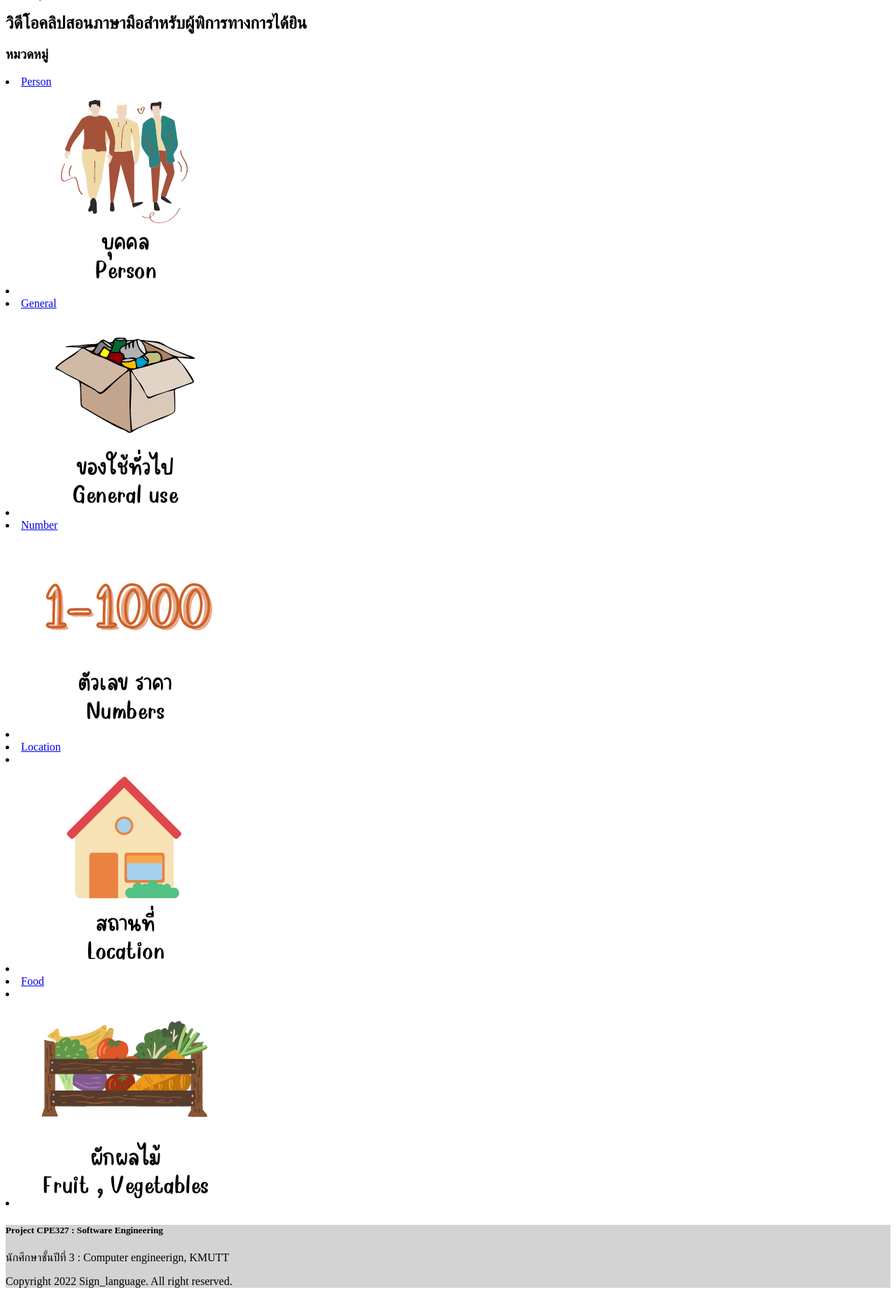
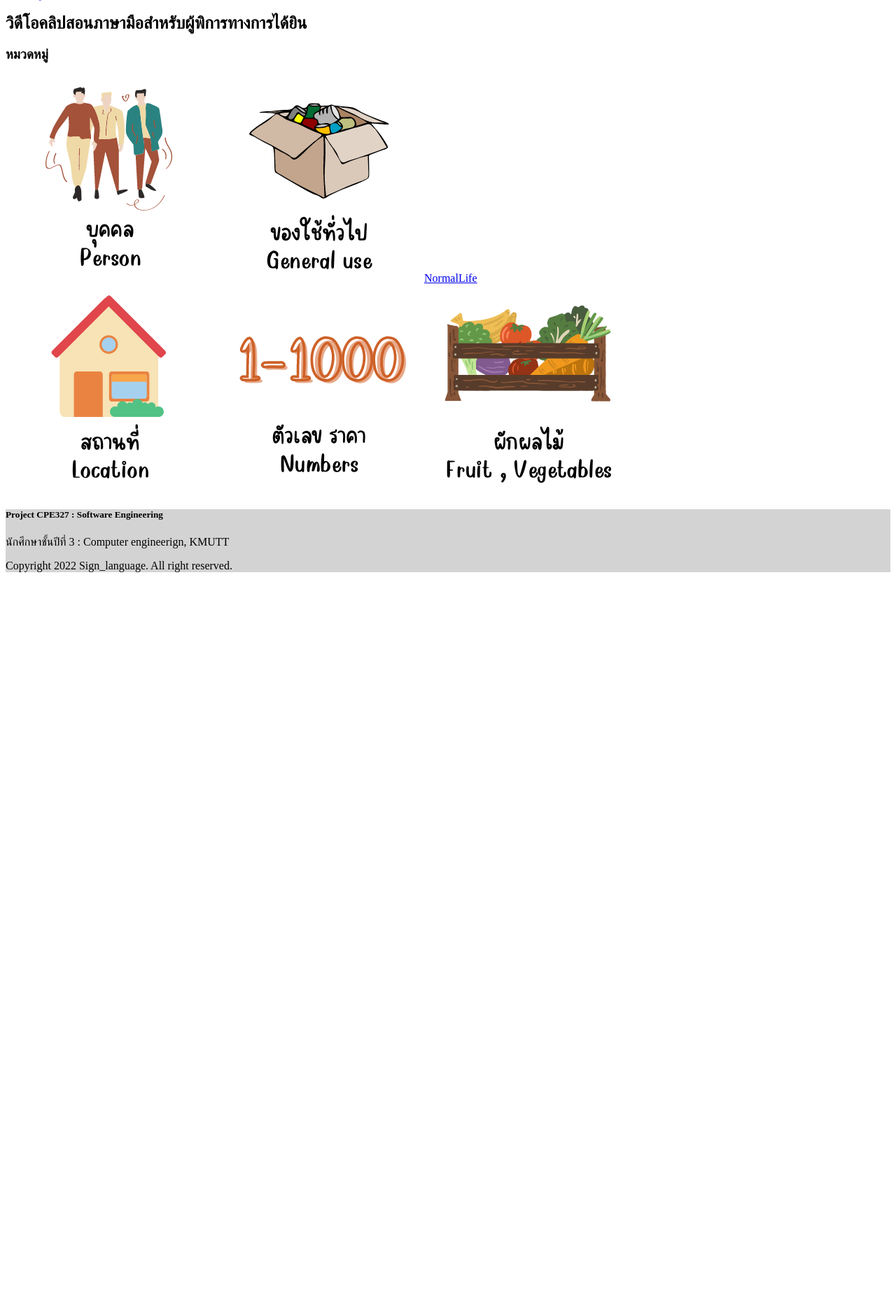
Before and after one commit to NutSuwijuk/CPE327_Project, a Django app: page / in a window 1280 px wide. Shown: the part 44-1901 px from the top of the page at 70% size. After the commit the page ends 862 px from the top, so only its background shows below. Run offline with Django 3.2, Linux system fonts and the light colour scheme.

Commit message:
edit category

```diff
--- a/lab4/settings.py
+++ b/lab4/settings.py
@@ -82,7 +82,7 @@ DATABASES = {
 'NAME': 'CPE327',
 'USER': 'postgres',
 #'PASSWORD': 'nut3044',
-# 'PASSWORD' : '220125',
+'PASSWORD' : '220125',
 # 'PASSWORD' : 'P_Supakorn.46',
 #'PASSWORD' : 'Cimo1234',
 'HOST': 'localhost',
--- a/report/templates/category.html
+++ b/report/templates/category.html
@@ -16,30 +16,25 @@
         <a href= 'about' >เกี่ยวกับ</a>
     </header>
 
-    <div>
+    <div class = "CategoryHead">
         <h2>วิดีโอคลิปสอนภาษามือสำหรับผู้พิการทางการได้ยิน</h2>
         <h3>หมวดหมู่</h3>
-        {% for category in context %}
-            <div style="background-color: rgb(244, 179, 250);">
-                <!-- <h4><a href="{% url 'in_category' in_category.id %}">{{ in_category.title }}</a></h4>
-                <p>{{ in_category.id }}</p> -->
-                <li><a href="#">{{category.title}}</a></li>
-            </div>
+    </div>
+    <div class = "Category1">
+        {% comment %} <li><a href="Person">Person</a></li> {% endcomment %}
+        <span><a href="Person"><img src="/static/type/person.png"></a></span>
+        {% comment %} <li><a href="General">General</a></li> {% endcomment %}
+        <span><a href="General"><img src="/static/type/general.png"></a></span>
+        <span><a href="NormalLife">NormalLife</a><span>
 
-        {% empty %}
-            <li><a href="Person">Person</a></li>
-                <li><a href="Person"><img src="/static/type/person.png"></a></li>
-            <li><a href="General">General</a></li>
-                <li><a href="General"><img src="/static/type/general.png"></a></li>
-            <li><a href="Number">Number</a></li>
-                <li><a href="Number"><img src="/static/type/number.png" ></a></li>
-            <li><a href="Location">Location</a><li>
-                <li><a href="Location"><img src="/static/type/location.png" ></a></li>
-            <li><a href="Food">Food</a><li>
-                <li><a href="Food"><img src="/static/type/food.png" ></a></li>
-            </a></li>
-
-        {% endfor %}
+    </div>
+    <div class = "Category2">
+        {% comment %} <li><a href="Location">Location</a><li> {% endcomment %}
+        <span><a href="Location"><img src="/static/type/location.png" ></a></span>
+        {% comment %} <li><a href="Number">Number</a></li> {% endcomment %}
+        <span><a href="Number"><img src="/static/type/number.png" ></a></span>
+        {% comment %} <li><a href="Food">Food</a><li> {% endcomment %}
+        <span><a href="Food"><img src="/static/type/food.png" ></a></span>
     </div>
 
     <footer style="background-color: lightgray;">
```
